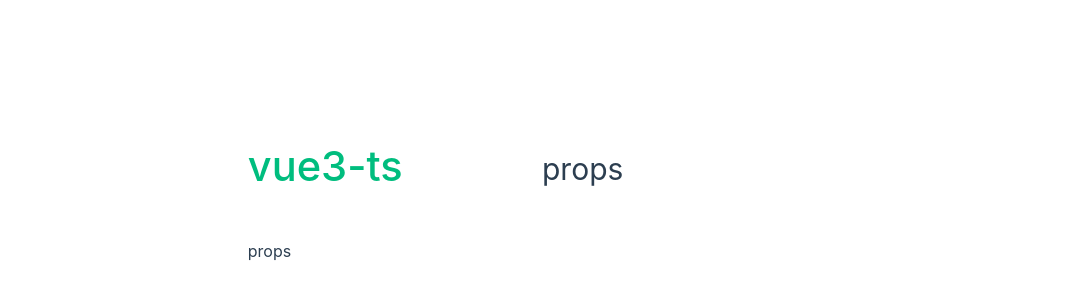
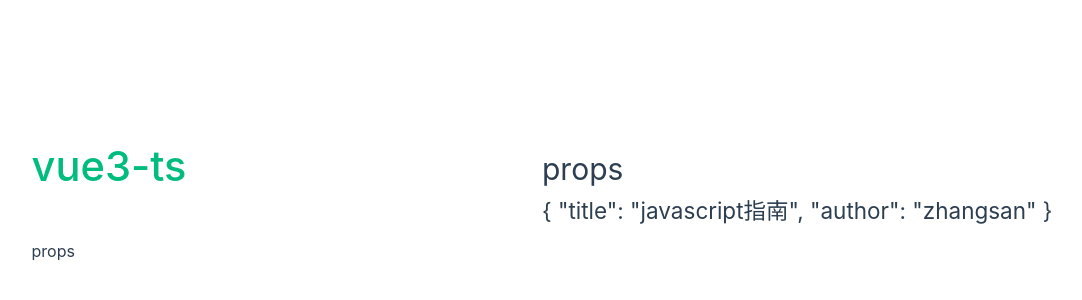
Before and after one commit to llifangyin/typescript-learning, a Vue app in the folder vue3/vue-ts/: page / in a window 1280 px wide. Shown: the part 188-488 px from the top of the page, without its empty margins (98-1180 px from the left). Built offline with nearby package versions, Linux system fonts and the light colour scheme.

Commit message:
给props 标注类型

```diff
--- a/vue3/vue-ts/package.json
+++ b/vue3/vue-ts/package.json
@@ -4,6 +4,7 @@
   "private": true,
   "scripts": {
     "dev": "vite",
+    "start": "vite",
     "build": "run-p type-check build-only",
     "preview": "vite preview",
     "test:unit": "vitest",
--- a/vue3/vue-ts/src/views/typescript/props.vue
+++ b/vue3/vue-ts/src/views/typescript/props.vue
@@ -1,12 +1,19 @@
 <template>
   <div >
      <h1>props</h1>
+     <props-sub :foo="foo" :bar = 'bar' :book="book"></props-sub>
   </div>
 </template>
 
 <script lang="ts" setup>
-import {} from "vue"
-
+import {ref} from "vue"
+import PropsSub from './propsSub.vue'
+const foo = ref('foo string')
+const bar = ref(0)
+const book = ref({
+  title:'javascript指南',
+  author:'zhangsan'
+})
 </script>
 
 <style   scoped>
--- /dev/null
+++ b/vue3/vue-ts/src/views/typescript/propsSub.vue
@@ -0,0 +1,83 @@
+<template>
+  <div >
+    <!-- <h2>{{ foo }}</h2>
+    <h2>{{ bar }}</h2> -->
+    <!-- <h2>{{ msg }}</h2>
+    <h2>{{ labels }}</h2> -->
+    <h2>{{ book }}</h2>
+  </div>
+</template>
+
+<script lang="ts" setup>
+import type {PropType} from "vue"
+
+// defineProps()宏函数支持从它的参数中推导类型
+// const props = defineProps({
+//   foo:{
+//     type:String,required:true
+//   },
+//   bar:Number
+// })
+
+// 这被称为运行时声明，因为传递给defineProps的参数会被作为运行时的props选项使用
+
+// 然而通过泛型参数来定义props的类型通常更直接
+// const props = defineProps<{
+//   foo:string
+//   bar?:number
+// }>()
+// 这被称为之为基于类型的声明。
+
+// 也可以将props的类型移入一个单独的接口中
+// interface Props{
+//   foo:string
+//   bar?:number
+// }
+
+// const ps = defineProps<Props>()
+
+// 语法限制
+// defineProps的泛型参数必须是以下之一
+// 类型字面量
+// defineProps<{   }>
+// 对同一个文件中的接口或者对象字面量的引用
+// interface Props{ }
+// defineProps<props>()
+
+// interface或对象字面量可以导入使用，但是泛型参数不可以
+// 不支持以下
+// import {props} from './other'
+// defineProps<props>()
+
+
+// Props解构默认值
+// 当使用基于类型的声明时，失去了为props默认值的能力，可以用withDefault编译器宏解决
+
+// export interface Props{
+//   msg?:string
+//   foo?:string
+//   bar?:number
+//   labels?:string[]
+// }
+// const props = withDefaults(defineProps<Props>(),{
+//   msg:'hello',
+//   labels:()=> ['one','two']
+// })
+
+
+
+// 复杂的prop 一个props可以像使用其他类型一样使用一个复杂类型
+export interface Book{
+  title:string
+  author:string
+}
+// const props = defineProps<{book:Book}>()
+
+// 对于运行时声明，可以用propTYpe工具类型
+const props = defineProps({
+  book:Object as PropType<Book>
+})
+</script>
+
+<style   scoped>
+</style>
```
Also changed, not shown: 1 other file (tests, documents, lock files or other folders).
